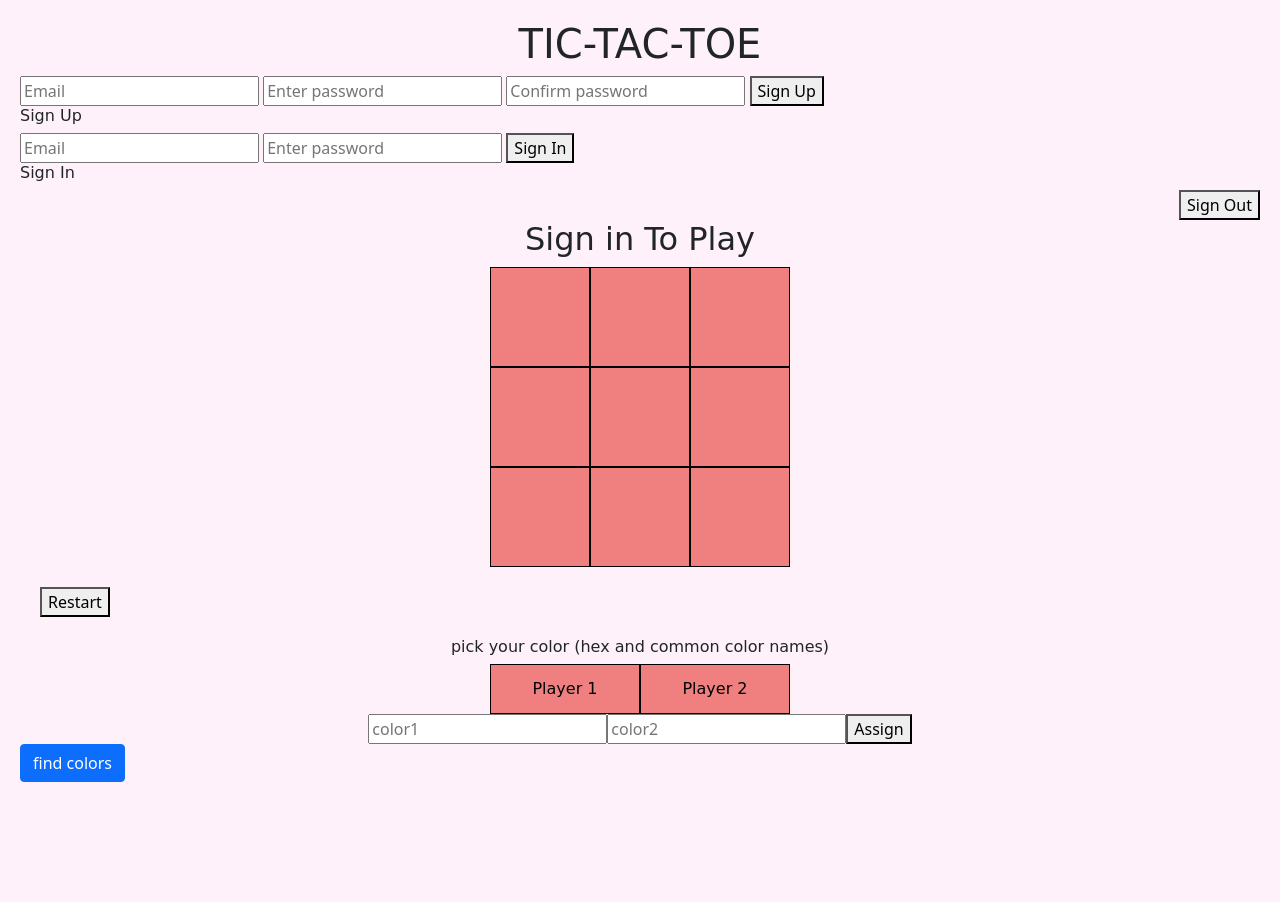
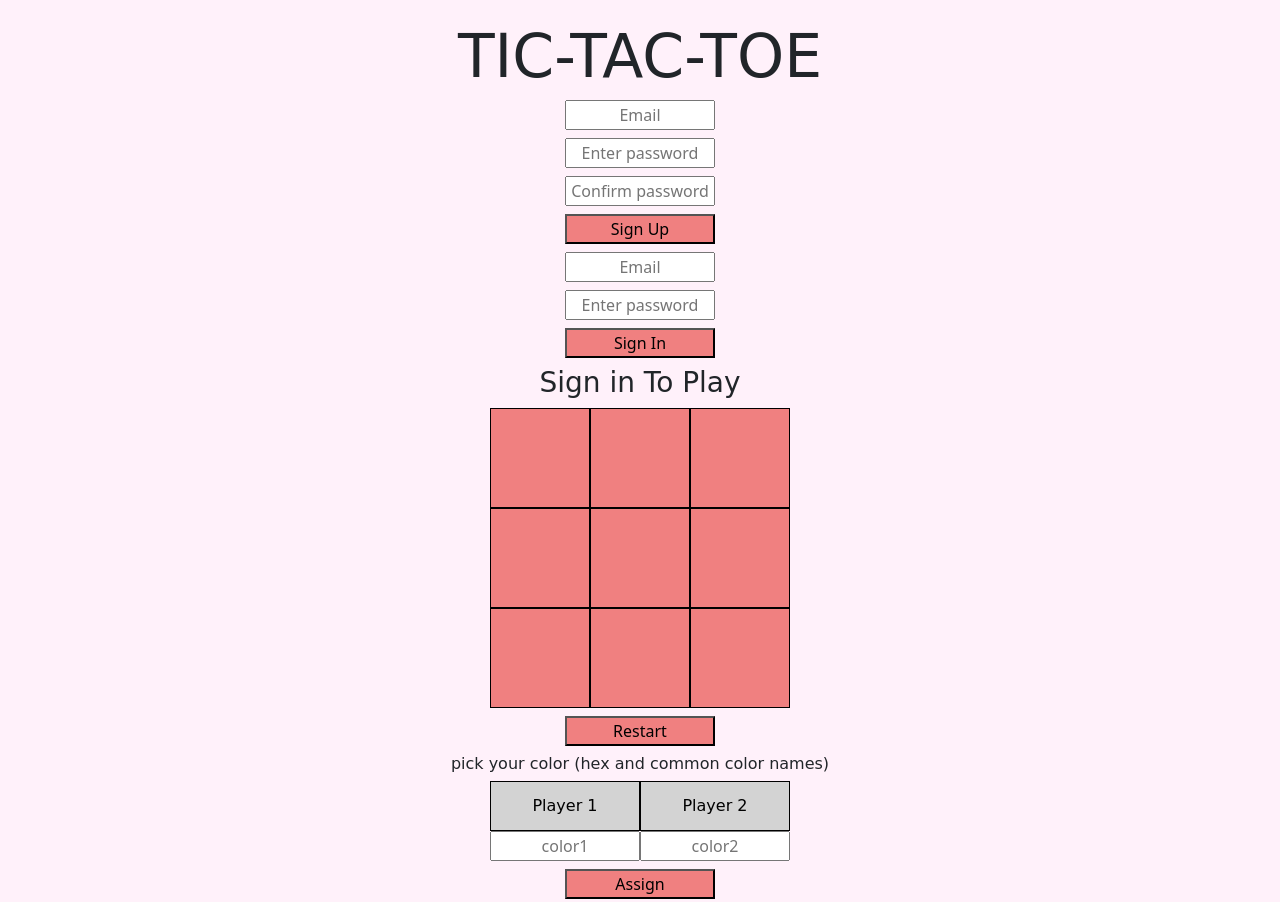
Before and after one commit to christianheuchert/TIC-TAC-TOE-client, a website built with webpack: page index.html in a window 1280 px wide. Shown: the top 902 px of the page. Before the commit the page ends 802 px from the top, so only its background shows below. Built offline with nearby package versions, Linux system fonts and the light colour scheme; a web font is replaced by a local one.

Commit message:
touch ups after eval 04042022
Made sure sign out was only visible after sign in. Added many css spacing changes.

```diff
--- a/app/app.js
+++ b/app/app.js
@@ -9,7 +9,7 @@ $(() => {
   // Sign up, in, ou
   $('#sign-up-form').on('submit', authEvents.onSignUp)
   $('#sign-in-form').on('submit', authEvents.onSignIn)
-  $('#sign-out-button').on('click', authEvents.onSignOut)
+  $('#sign-out-button').on('click', authEvents.onSignOut).hide()
   // game listeners
   $('#assign-color').on('click', authEvents.colorSelect)
 
--- a/app/styles/index.scss
+++ b/app/styles/index.scss
@@ -11,10 +11,6 @@ body {
   background-color: $Body-bg-color;
   margin:10px;
   padding:10px;
-}
-
-#restart {
-  margin:20px;
 }
 
 .box {
@@ -42,6 +38,11 @@ body {
 h1, h2 {
   font-family: $font-family;
   text-align: center;
+  font-size: 60px;
+}
+h3 {
+  font-family: $font-family;
+  text-align: center;
 }
 
 h6 {
@@ -61,3 +62,27 @@ h6 {
   justify-content: center;
   align-items: center;
 }
+
+.input {
+  display: block;
+  text-align: center;
+  width: 150px;
+  margin: 8px auto;
+}
+
+.color-picker{
+  width: 150px;
+  text-align: center;
+  width: 150px;
+}
+
+button {
+  background-color: lightcoral;
+}
+
+#assign-color{
+  display: block;
+  text-align: center;
+  width: 150px;
+  margin: 8px auto;
+}
--- a/app/ui.js
+++ b/app/ui.js
@@ -19,6 +19,7 @@ const onSignInSuccess = function (response) {
     // hide command to sign in
     hideRule()
     hideSignUpIn()
+    showSignOut()
 }
 const onSignInFailure = function(){
     $('#display').html('<p>User sign in failure</p>')
@@ -26,6 +27,7 @@ const onSignInFailure = function(){
 
 const onSignOutSuccess = function () {
     $('#display').html('<p>User signed Out</p>')
+    $('#sign-out-button').hide()
 }
 const onSignOutFailure = function(){
     $('#display').html('<p>User sign out failure</p>')
@@ -59,6 +61,10 @@ const showSignUpIn = function (){
     $('#sign-in-form').show()
 }
 
+const showSignOut = function (){
+    $('#sign-out-button').show()
+}
+
 module.exports = {
     onSignUpSuccess,
     onSignUpFailure,
--- a/index.html
+++ b/index.html
@@ -18,19 +18,19 @@
 
 
 <form id="sign-up-form">
-  <input name="credentials[email]" type="email" placeholder="Email">
-  <input name="credentials[password]" type="password" placeholder="Enter password">
-  <input name="credentials[password_confirmation]" type="password" placeholder="Confirm password">
-  <button type="submit">Sign Up</button>
-  <h6>Sign Up</h6>
+  <input class=input name="credentials[email]" type="email" placeholder="Email">
+  <input class=input name="credentials[password]" type="password" placeholder="Enter password">
+  <input class=input name="credentials[password_confirmation]" type="password" placeholder="Confirm password">
+  <button class=input type="submit">Sign Up</button>
+  <!-- <h6 class=input >Sign Up</h6> -->
 </form>
 
 
 <form id="sign-in-form">
-  <input name="credentials[email]" type="email" placeholder="Email">
-  <input name="credentials[password]" type="password" placeholder="Enter password">
-  <button type="submit">Sign In</button>
-  <h6>Sign In</h6>
+  <input class=input name="credentials[email]" type="email" placeholder="Email">
+  <input class=input name="credentials[password]" type="password" placeholder="Enter password">
+  <button class=input type="submit">Sign In</button>
+  <!-- <h6>Sign In</h6> -->
 </form>
 
 
@@ -40,7 +40,7 @@
 <section id="display"></section>
 
 <div class="container">
-  <h2 id="rule">Sign in To Play</h2>
+  <h3 id="rule">Sign in To Play</h2>
   <div class="row">
     <div data-cell-index='0' id="1" class="col-4 box alt-color"></div>
     <div data-cell-index='1' id="2" class="col-4 box alt-color"></div>
@@ -56,30 +56,31 @@
   </div>
 </div>
 <!-- restart button -->
-<button id="restart">Restart</button>
+<button class=input id="restart">Restart</button>
 
 <!-- color selection field -->
 <h6 style="text-align:center">pick your color (hex and common color names) </h6>
 <div class = "container">
   <div class="row">
-    <div id="player1" class="col-6 box alt-color">Player 1</div>
-    <div id="player2" class="col-6 box alt-color">Player 2</div>
+    <div id="player1" class="col-6 box">Player 1</div>
+    <div id="player2" class="col-6 box">Player 2</div>
   </div>
 </div>
 <!-- player1 and player 2 form for color selection -->
 <form id="color">
-  <input type="text" id="player1Color" placeholder='color1' value="">
-  <input type="text" id="player2Color" placeholder='color2' value="">
-  <button id="assign-color">Assign</button>
+  <input class=color-picker type="text" id="player1Color" placeholder='color1' value="">
+  <input class=color-picker type="text" id="player2Color" placeholder='color2' value="">
 </form>
+<button id="assign-color">Assign</button>
 <!-- <div style="text-align:right"><a href="https://htmlcolorcodes.com/">find color</a></div> -->
+
+
 
 <!-- modal for color selector -->
 <!-- Button trigger modal -->
 <button type="button" class="btn btn-primary" data-bs-toggle="modal" data-bs-target="#exampleModal">
   find colors
 </button>
-
 <!-- Modal -->
 <div class="modal fade" id="exampleModal" tabindex="-1" aria-labelledby="exampleModalLabel" aria-hidden="true">
   <div class="modal-dialog">
@@ -89,7 +90,8 @@
         <button type="button" class="btn-close" data-bs-dismiss="modal" aria-label="Close"></button>
       </div>
       <div class="modal-body">
-        <iframe src="https://html-color.codes/" style="height:200px;width:450px;" title="Color Select"></iframe>
+        <!-- iframe to display page inside -->
+        <iframe src="https://html-color.codes/" style="height:450px;width:450px;" title="Color Select"></iframe>
       </div>
       <div class="modal-footer">
       </div>
```
Also changed, not shown: README.md.
